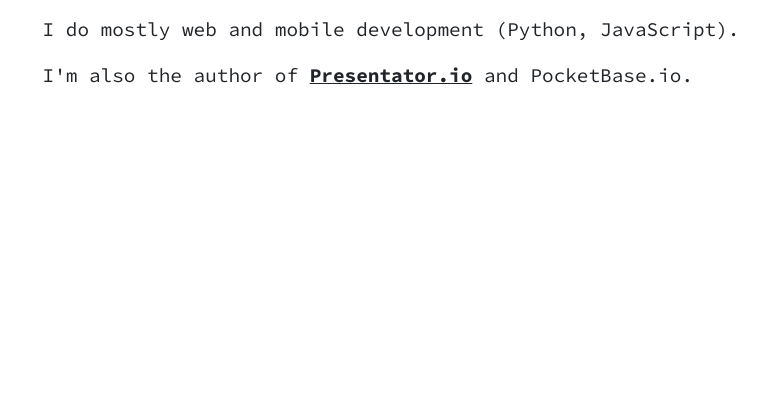
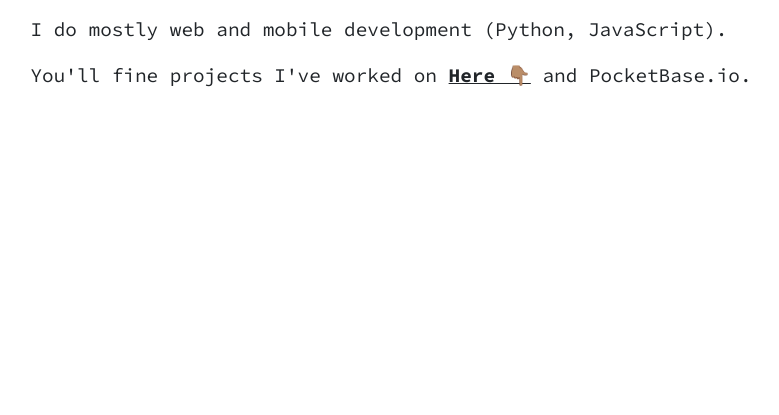
Before and after one commit to iamgaddiel/potfolio, a plain HTML site: page index.html in a window 1280 px wide. Shown: the part 385-800 px from the top of the page, without its empty margins (249-1028 px from the left). Drawn offline with nearby package versions, Linux system fonts and the light colour scheme.

Commit message:
added linktr

```diff
--- a/index.html
+++ b/index.html
@@ -3,9 +3,9 @@
 <head>
     <meta charset="UTF-8">
     <meta name="viewport" content="width=device-width, initial-scale=1.0">
-    <title>Gaddiel Ighota</title>
+    <title>Gaddiel | @iamgaddiel </title>
     <meta name="author" content="Gaddiel">
-    <meta name="description" content="Personal portfolio of Gaddiel">
+    <meta name="description" content="Software Engineer | Python Developer | Node | React | Ionic | Web Design| Full Stack Engr | Django | Svelte">
     <link rel="stylesheet" href="./style/style.css">
     <link rel="stylesheet" href="https://cdn.jsdelivr.net/npm/bootstrap@5.3.2/dist/css/bootstrap.min.css">
 </head>
@@ -16,7 +16,7 @@
             <div>
                 <p>I'm Gaddiel, a software developer from Nigeria.</p>
                 <p>I do mostly web and mobile development (Python, JavaScript).</p>
-                <p>I'm also the author of <a href="" class="fw-bold link text-dark">Presentator.io</a> and PocketBase.io.</p>
+                <p>You'll fine projects I've worked on <a href="https://linktr.ee/iamgaddiel2" class="fw-bold link text-dark">Here 👇🏽</a> and PocketBase.io.</p>
 
             </div>
         </div>
```
